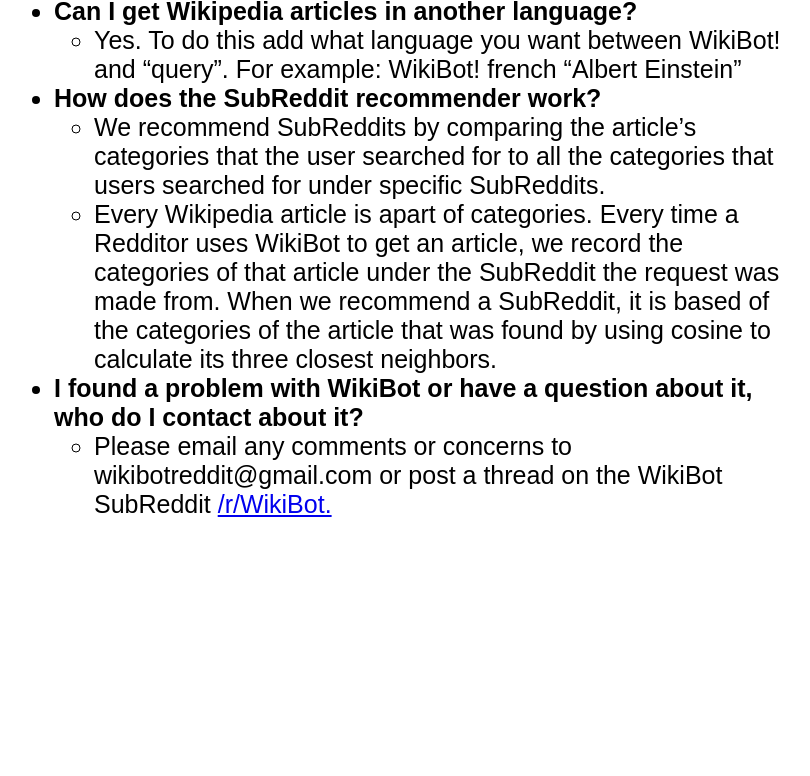
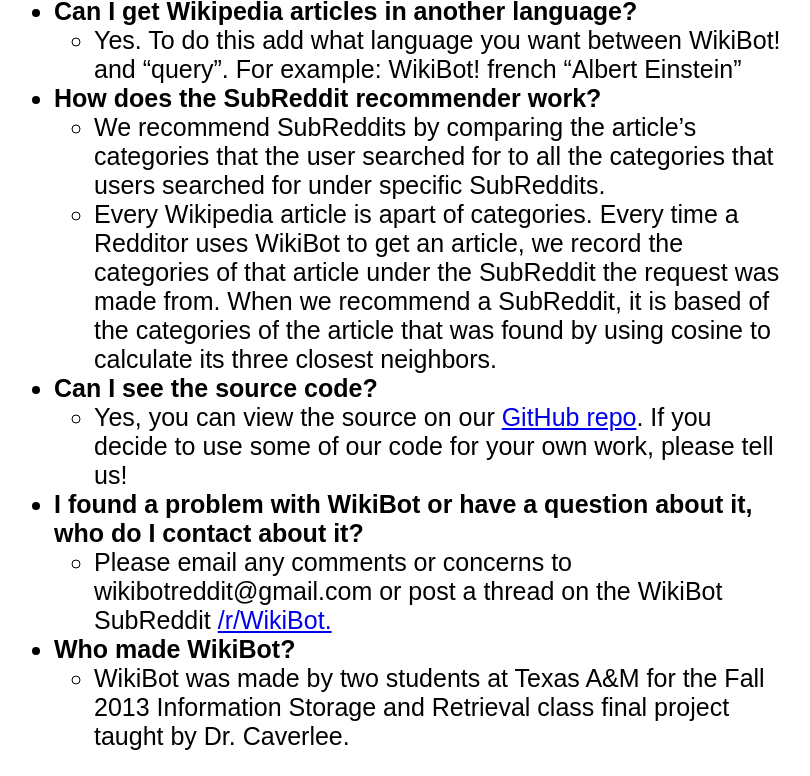
Before and after one commit to Aranjedeath/WikiBotSite, a plain HTML site: page faq.html in a window 1280 px wide. Shown: the part 724-1500 px from the top of the page, without its empty margins (242-1052 px from the left). Before the commit the page ends 1268 px from the top, so only its background shows below. Drawn offline with Linux system fonts and the light colour scheme.

Commit message:
faq update

```diff
--- a/faq.html
+++ b/faq.html
@@ -38,8 +38,12 @@
             <li><b>How does the SubReddit recommender work?</b></li>
                 <ul><li>We recommend SubReddits by comparing the article’s categories that the user searched for to all the categories that users searched for under specific SubReddits.</li>
                 <li>Every Wikipedia article is apart of categories. Every time a Redditor uses WikiBot to get an article, we record the categories of that article under the SubReddit the request was made from. When we recommend a SubReddit, it is based of the categories of the article that was found by using cosine to calculate its three closest neighbors.</li></ul>
+            <li><b>Can I see the source code?</b></li>
+                <ul><li>Yes, you can view the source on our <a href="https://github.com/mstombaugh/WikiBot">GitHub repo</a>. If you decide to use some of our code for your own work, please tell us!</li></ul>
             <li><b>I found a problem with WikiBot or have a question about it, who do I contact about it?</b></li>
                 <ul><li>Please email any comments or concerns to wikibotreddit@gmail.com or post a thread on the WikiBot SubReddit <a href="http://www.reddit.com/r/WikiBot">/r/WikiBot.</a></li></ul>
+            <li><b>Who made WikiBot?</b></li>
+                <ul><li>WikiBot was made by two students at Texas A&amp;M for the Fall 2013 Information Storage and Retrieval class final project taught by Dr. Caverlee.</ul></li>
         </ul>
     </div>
 
```
